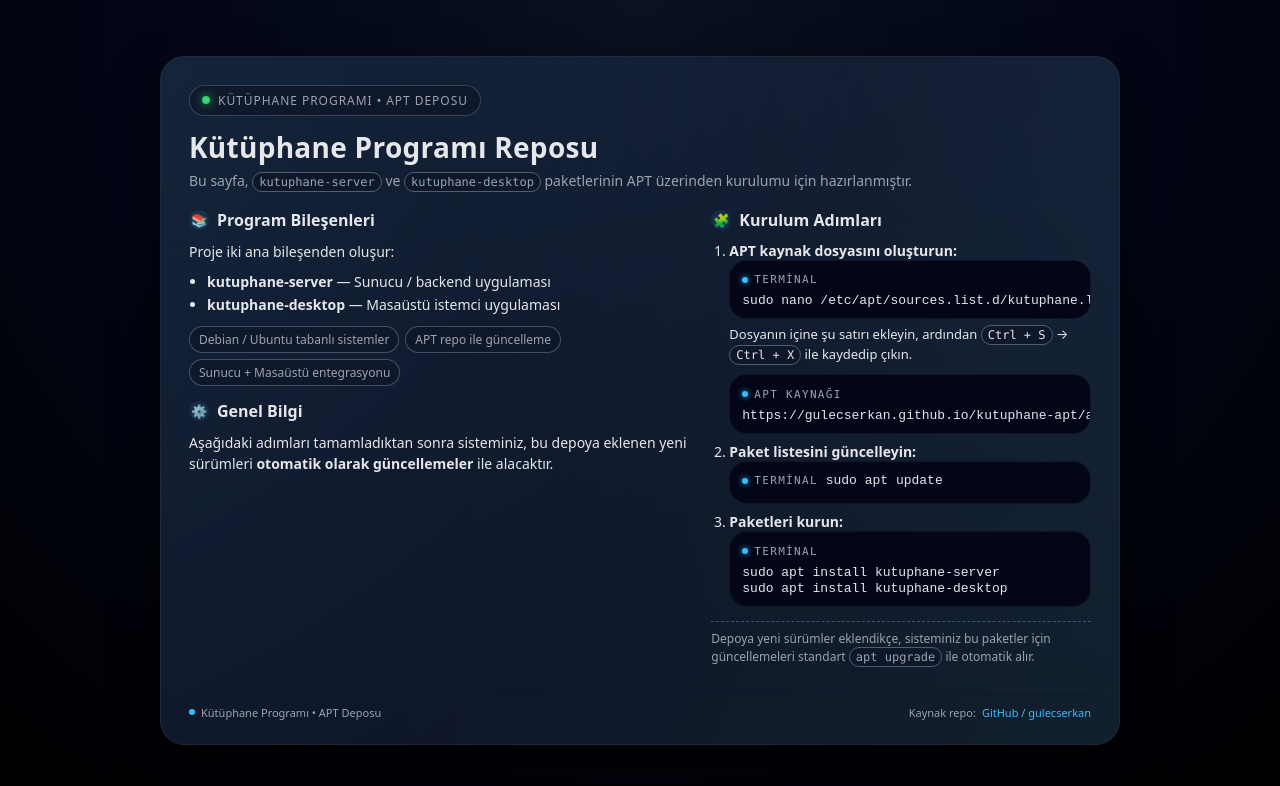
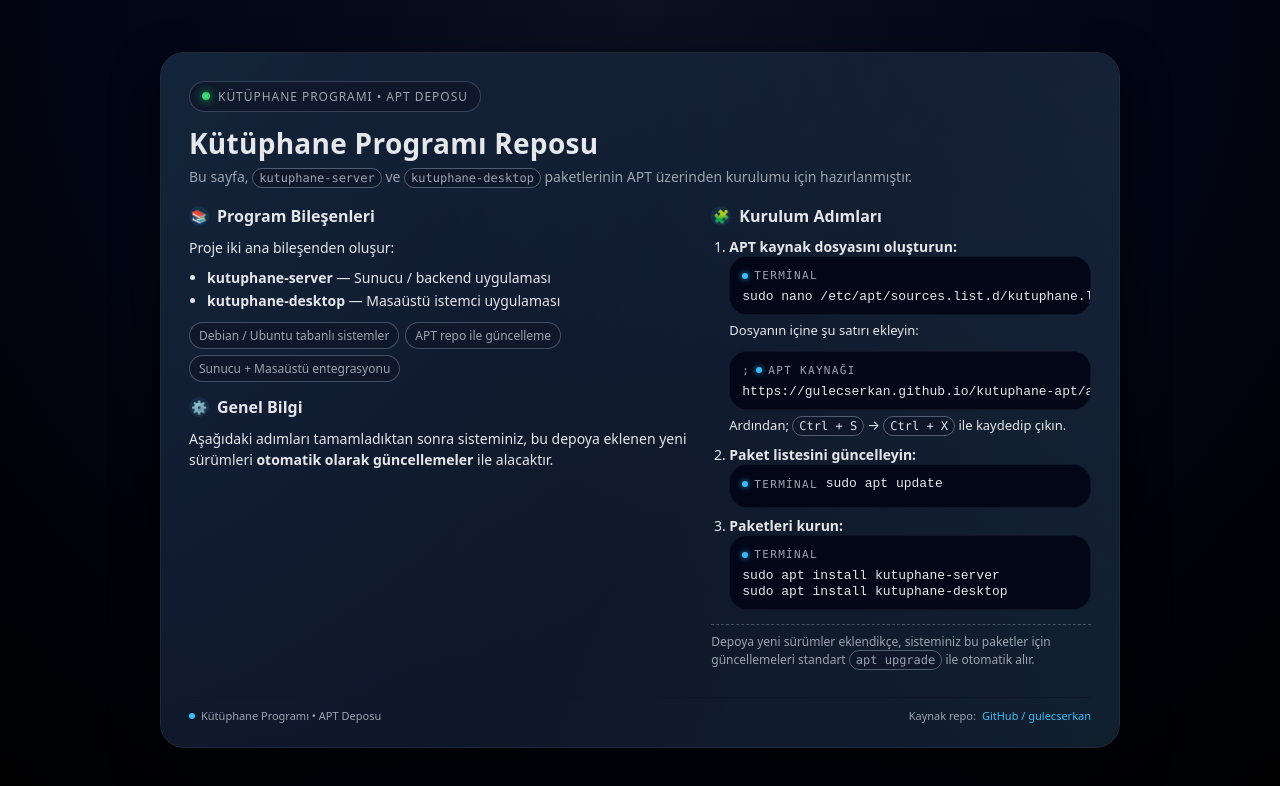
Before and after one commit to gulecserkan/kutuphane-apt, a plain HTML site: page index.html in a window 1280 px wide. Drawn offline with Linux system fonts and the light colour scheme.

Commit message:
index.html de küçük düzltm

```diff
--- a/index.html
+++ b/index.html
@@ -61,16 +61,18 @@
               </div>
 
               <p style="margin-top: 6px; font-size: 13px;">
-                Dosyanın içine şu satırı ekleyin, ardından
-                <span class="mono-inline">Ctrl + S</span> → <span class="mono-inline">Ctrl + X</span> ile kaydedip çıkın.
+                Dosyanın içine şu satırı ekleyin:
               </p>
 
               <div class="code-block">
-                <div class="code-title">
+                <div class="code-title">;
                   <span class="code-title-dot"></span> APT Kaynağı
                 </div>
                 <code>https://gulecserkan.github.io/kutuphane-apt/apt-repo stable main</code>
               </div>
+              <p style="margin-top: 6px; font-size: 13px;">
+                Ardından; <span class="mono-inline">Ctrl + S</span> → <span class="mono-inline">Ctrl + X</span> ile kaydedip çıkın.
+              </p>
             </li>
 
             <li>
```
